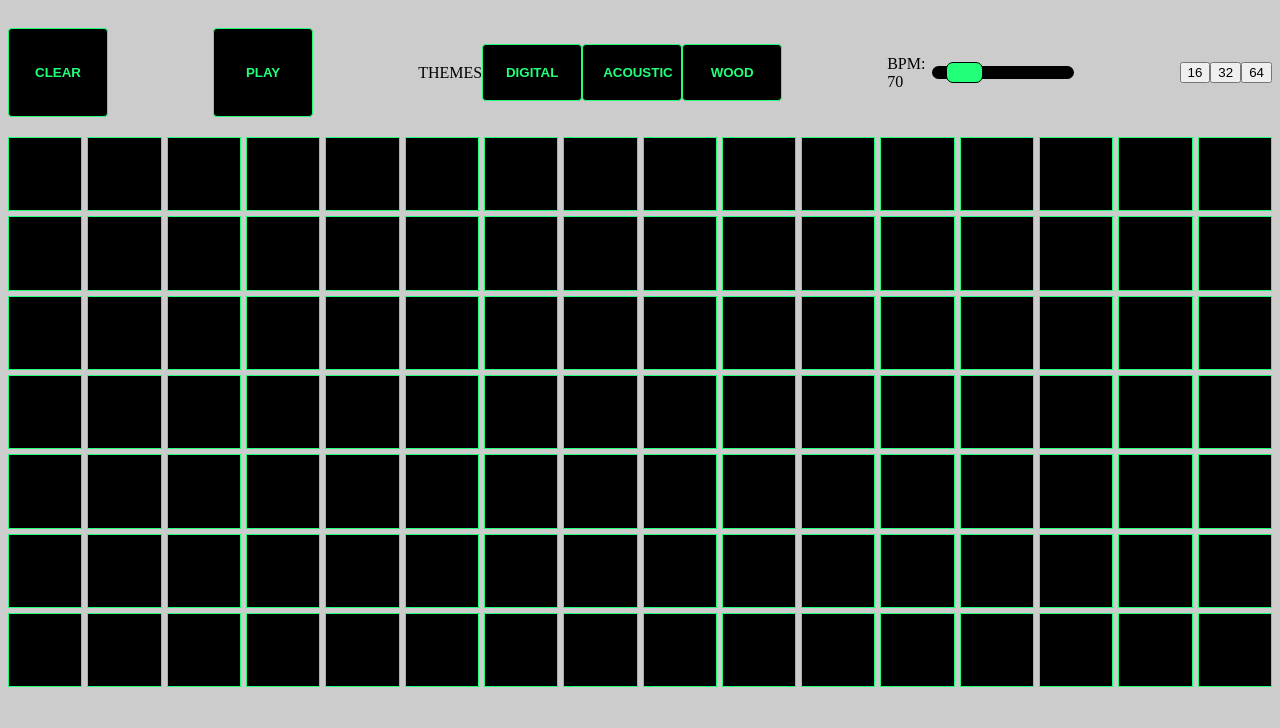
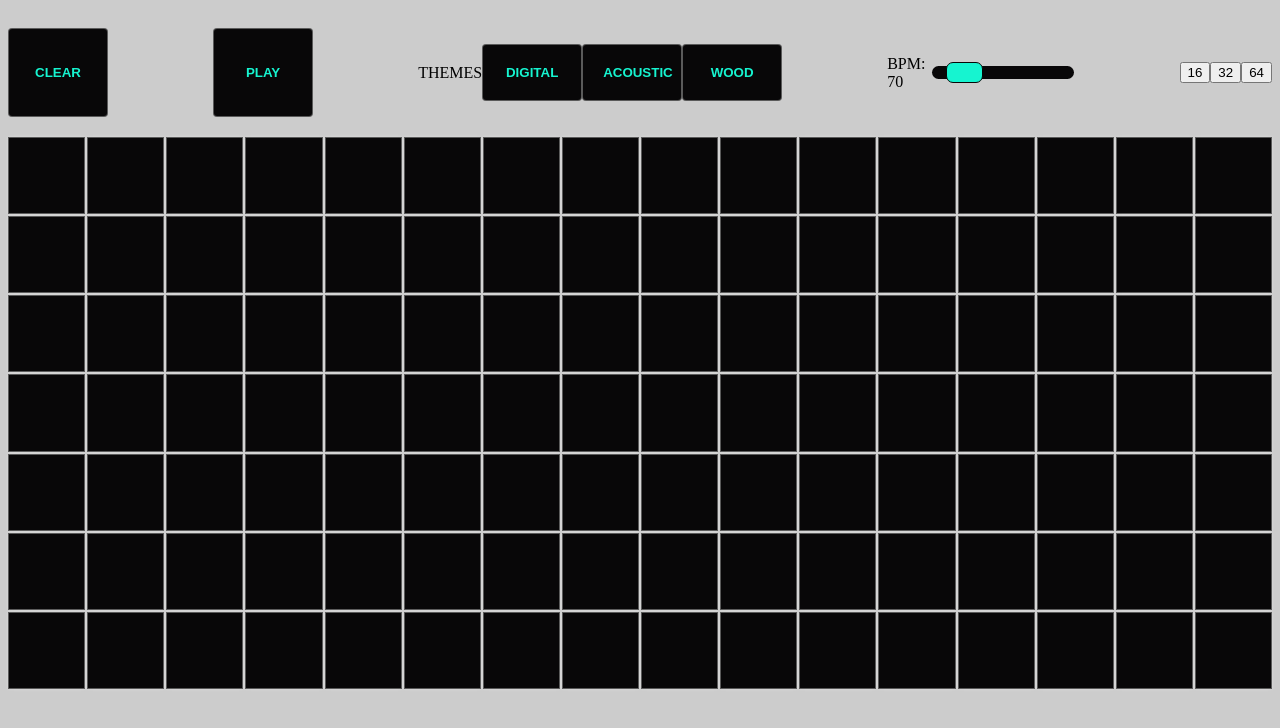
Before and after one commit to Emilio-Zamacona/beat-machine, a React (Vite) app: page / in a window 1280 px wide. Shown: the top 728 px of the page. Built offline with nearby package versions, Linux system fonts and the light colour scheme.

Commit message:
WIP animations

```diff
--- a/src/assets/styles/grid.scss
+++ b/src/assets/styles/grid.scss
@@ -23,6 +23,7 @@
       width: 100%;
       height: 100%;
       list-style: none;
+      box-shadow: 0px 0px 3px $border;
       &.--filled {
         background-color: $filled;
       }
--- a/src/assets/styles/header.scss
+++ b/src/assets/styles/header.scss
@@ -9,7 +9,7 @@
         background-color: $empty;
         border: none;
         border-radius: 4px;
-        border: 1px solid $filled;
+        border: 1px solid $border;
         color: $filled;
         width: 100px;
         margin: 20px 0;
--- a/src/assets/styles/variables/spacing.scss
+++ b/src/assets/styles/variables/spacing.scss
@@ -1 +1 @@
-$square-gap: 5px;
+$square-gap: 2px;
--- a/src/components/Grid/GridRow/GridSquare/GridSquare.tsx
+++ b/src/components/Grid/GridRow/GridSquare/GridSquare.tsx
@@ -1,7 +1,8 @@
-import { useEffect, useRef } from 'react';
-import gsap from 'gsap';
-import { useGSAP } from '@gsap/react';
-import { useStore } from '../../../../store/hooks';
+import { useEffect, useRef } from "react";
+import gsap from "gsap";
+import { useGSAP } from "@gsap/react";
+import { useStore } from "../../../../store/hooks";
+import { IColor } from "../../../../types";
 
 interface IGridSquare {
   square: number;
@@ -10,7 +11,12 @@ interface IGridSquare {
   onUpdateSquare: () => void;
 }
 
-const GridSquare = ({ square, rowIndex, squareIndex, onUpdateSquare }: IGridSquare) => {
+const GridSquare = ({
+  square,
+  rowIndex,
+  squareIndex,
+  onUpdateSquare,
+}: IGridSquare) => {
   const squareRef = useRef<HTMLLIElement>(null);
   const { store } = useStore();
   const { theme, current } = store;
@@ -21,44 +27,87 @@ const GridSquare = ({ square, rowIndex, squareIndex, onUpdateSquare }: IGridSqua
   const onPlay = contextSafe(() => {
     if (square && isCurrent()) {
       const tl = gsap.timeline().to(squareRef.current, {
-        scale: 1.4,
+        scale: 1.1,
         backgroundColor: theme.sounds[rowIndex].color || theme.colors[0].value,
-        borderRadius: '50%',
-        boxShadow: '0px 0px 10px black',
+        boxShadow: `0px 0px 15px ${
+          theme.colors.find((e: IColor) => e.name === "progress").value
+        }`,
+        rotate: "10deg",
         duration: 0.3,
         onComplete: () => {
           tl.reverse();
         },
         onReverseComplete: () => {
-          gsap.set(squareRef.current, { clearProps: 'all' });
+          gsap.set(squareRef.current, { clearProps: "all" });
         },
       });
+      gsap
+        .timeline()
+        .to(squareRef.current, {
+          borderRadius: "10%",
+          rotate: "5deg",
+          duration: 0.1,
+        })
+        .to(squareRef.current, {
+          rotate: "-5deg",
+          duration: 0.1,
+        })
+        .to(squareRef.current, {
+          rotate: "0deg",
+          duration: 0.1,
+        });
     }
   });
+  const onSquareHover = (hover: boolean) =>
+    contextSafe(() => {
+      if (hover) {
+        gsap.timeline().to(".gradient", {
+          backgroundColor: "rgba(255,255,255,0.3)",
+          duration: 0.2,
+        });
+        console.warn("hover");
+      } else {
+        gsap.timeline().to(".gradient", {
+          backgroundColor: "rgba(255,255,255,0)",
+          duration: 0.2,
+
+          onComplete: () => {
+            gsap.set(".gradient", { clearProps: "all" });
+          },
+        });
+      }
+    })();
+
   const onSquareChecked = contextSafe(() => {
-    const tl = gsap
-      .timeline()
-      .from('gradient', {
-        backgroundImage: 'radial-gradient(circle, rgba(255,255,255,0) 0%, rgba(0,0,0,1) 0%)',
-        duration: 1,
-      })
-      .to('.gradient', {
-        backgroundImage: 'radial-gradient(circle, rgba(255,255,255,0) 0%, rgba(0,0,0,0) 10%)',
-        /* backgroundColor: 'red', */
-        onComplete: () => {
-          console.warn('check');
-          /* tl.reverse(); */
-        },
-        onReverseComplete: () => {
-          gsap.set('.gradient', { clearProps: 'all' });
-        },
-      });
+    if (!square) {
+      gsap
+        .timeline()
+        .from(".gradient", {
+          backgroundImage:
+            "radial-gradient(circle, rgba(255,255,255,0) 0%, rgba(0,0,0,1) 0%)",
+          duration: 0.5,
+        })
+        .to(".gradient", {
+          backgroundImage:
+            "radial-gradient(circle, rgba(255,255,255,0) 25%, rgba(0,0,0,0) 50%)",
+          onReverseComplete: () => {
+            gsap.set(".gradient", { clearProps: "all" });
+          },
+        });
+    }
   });
   useEffect(() => {
     onPlay();
   }, [square, isCurrent()]);
   return (
-    <li ref={squareRef} className={`grid__row__square ${square && '--filled'} ${isCurrent() && '--current'}`}>
+    <li
+      ref={squareRef}
+      className={`grid__row__square ${square && "--filled"} ${
+        isCurrent() && "--current"
+      }`}
+      onMouseEnter={() => onSquareHover(true)}
+      onMouseLeave={() => onSquareHover(false)}
+    >
       <div
         className="button"
         onMouseDown={() => {
--- a/src/constants/config.ts
+++ b/src/constants/config.ts
@@ -3,66 +3,66 @@ export const maxBpm = 200;
 export const beatLengths = [16, 32, 64];
 export const themes = [
   {
-    name: 'digital',
+    name: "digital",
     sounds: [
-      { name: 'clap', color: 'red' },
-      { name: 'clave', color: 'blue' },
-      { name: 'hihat', color: 'yellow' },
-      { name: 'hihat2', color: 'green' },
-      { name: 'kick', color: 'violet' },
-      { name: 'snare', color: 'brown' },
-      { name: 'wood', color: 'pink' },
+      { name: "clap", color: "red" },
+      { name: "clave", color: "blue" },
+      { name: "hihat", color: "yellow" },
+      { name: "hihat2", color: "green" },
+      { name: "kick", color: "#1098F7" },
+      { name: "snare", color: "red" },
+      { name: "wood", color: "#1098F7" },
     ],
     colors: [
-      { name: 'filled', value: '#22ff78' },
-      { name: 'empty', value: '#000000' },
-      { name: 'border', value: '#22ff78' },
-      { name: 'background', value: '#ccc' },
-      { name: 'progress', value: '#ff00ff' },
+      { name: "filled", value: "#16F4D0" },
+      { name: "empty", value: "#080708" },
+      { name: "border", value: "#ffffff55" },
+      { name: "background", value: "#ccc" },
+      { name: "progress", value: "#F2F230" },
     ],
   },
   {
-    name: 'acoustic',
+    name: "acoustic",
     sounds: [
-      { name: 'hat1', color: 'yellow' },
-      { name: 'hat2', color: 'yellow' },
-      { name: 'hat3', color: 'yellow' },
-      { name: 'hatopen', color: 'yellow' },
-      { name: 'crash', color: 'orange' },
-      { name: 'splash', color: 'orange' },
-      { name: 'kick', color: 'blue' },
-      { name: 'rimshot', color: 'red' },
-      { name: 'snare', color: 'red' },
-      { name: 'tambourine', color: '#dd00000' },
-      { name: 'snap', color: 'pink' },
+      { name: "hat1", color: "yellow" },
+      { name: "hat2", color: "yellow" },
+      { name: "hat3", color: "yellow" },
+      { name: "hatopen", color: "yellow" },
+      { name: "crash", color: "orange" },
+      { name: "splash", color: "orange" },
+      { name: "kick", color: "blue" },
+      { name: "rimshot", color: "red" },
+      { name: "snare", color: "red" },
+      { name: "tambourine", color: "#dd00000" },
+      { name: "snap", color: "pink" },
     ],
     colors: [
-      { name: 'filled', value: '#F5CB5C' },
-      { name: 'empty', value: '#333533' },
-      { name: 'border', value: '#F5CB5C' },
-      { name: 'background', value: '#ffffff' },
-      { name: 'progress', value: '#E8EDDF' },
+      { name: "filled", value: "#F5CB5C" },
+      { name: "empty", value: "#333533" },
+      { name: "border", value: "#00000055" },
+      { name: "background", value: "#ffffff" },
+      { name: "progress", value: "#E8EDDF" },
     ],
   },
   {
-    name: 'wood',
+    name: "wood",
     sounds: [
-      { name: 'bells', color: 'yellow' },
-      { name: 'block', color: 'yellow' },
-      { name: 'bongo', color: 'yellow' },
-      { name: 'click', color: 'yellow' },
-      { name: 'drum1', color: 'orange' },
-      { name: 'drum2', color: 'orange' },
-      { name: 'knock', color: 'blue' },
-      { name: 'shaker', color: 'red' },
-      { name: 'shaker2', color: 'red' },
+      { name: "bells", color: "yellow" },
+      { name: "block", color: "yellow" },
+      { name: "bongo", color: "yellow" },
+      { name: "click", color: "yellow" },
+      { name: "drum1", color: "orange" },
+      { name: "drum2", color: "orange" },
+      { name: "knock", color: "blue" },
+      { name: "shaker", color: "red" },
+      { name: "shaker2", color: "red" },
     ],
     colors: [
-      { name: 'filled', value: '#5f2301' },
-      { name: 'empty', value: '#ffddca' },
-      { name: 'border', value: '#5f2301' },
-      { name: 'background', value: '#ffffff' },
-      { name: 'progress', value: '#BF4E30' },
+      { name: "filled", value: "#5f2301" },
+      { name: "empty", value: "#ffddca" },
+      { name: "border", value: "#00000055" },
+      { name: "background", value: "#ffffff" },
+      { name: "progress", value: "#BF4E30" },
     ],
   },
 ];
```
